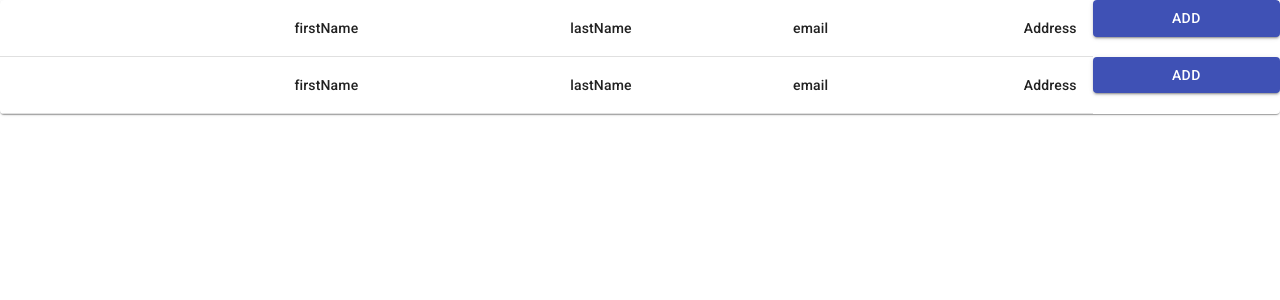
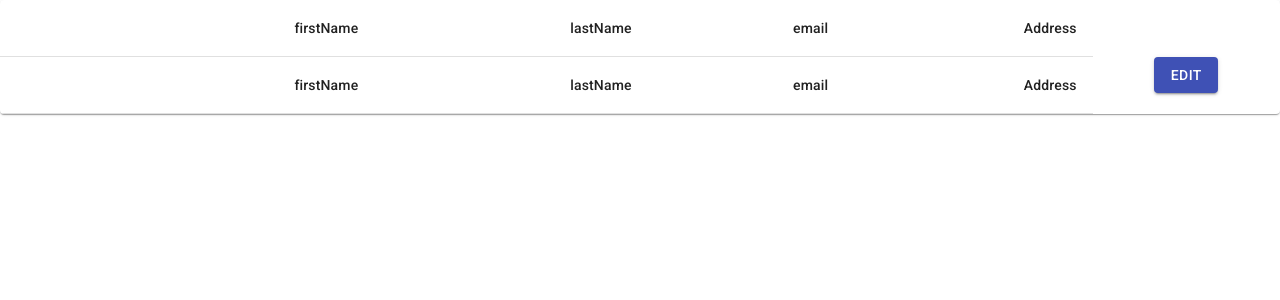
Before and after one commit to ShalithaCell/APlus-React-Web, a React app in the folder Client/aplus-web/: page /EmployeeRequest in a window 1280 px wide. Shown: the top 300 px of the page. Built offline with nearby package versions, Linux system fonts and the light colour scheme.

Commit message:
edit all js fles

```diff
--- a/Client/aplus-web/src/component/EmployeeRequest.js
+++ b/Client/aplus-web/src/component/EmployeeRequest.js
@@ -15,7 +15,7 @@ const useStyles = makeStyles({
   }
 });
 
-export default function reques() {
+export default function request() {
   const classes = useStyles()
 
   return (
@@ -28,15 +28,7 @@ export default function reques() {
                       <TableCell align="right">lastName</TableCell>
                       <TableCell align="right">email</TableCell>
                       <TableCell align="right">Address</TableCell>
-                      <Button
-            type="submit"
-            fullWidth
-            variant="contained"
-            color="primary"
-            className={ classes.submit }
-          >
-            ADD
-                      </Button>
+
                   </TableRow>
                   <TableRow>
                       <TableCell></TableCell>
@@ -46,12 +38,12 @@ export default function reques() {
                       <TableCell align="right">Address</TableCell>
                       <Button
             type="submit"
-            fullWidth
+
             variant="contained"
             color="primary"
             className={ classes.submit }
           >
-            ADD
+         EDIT
                       </Button>
                   </TableRow>
               </TableHead>
```
